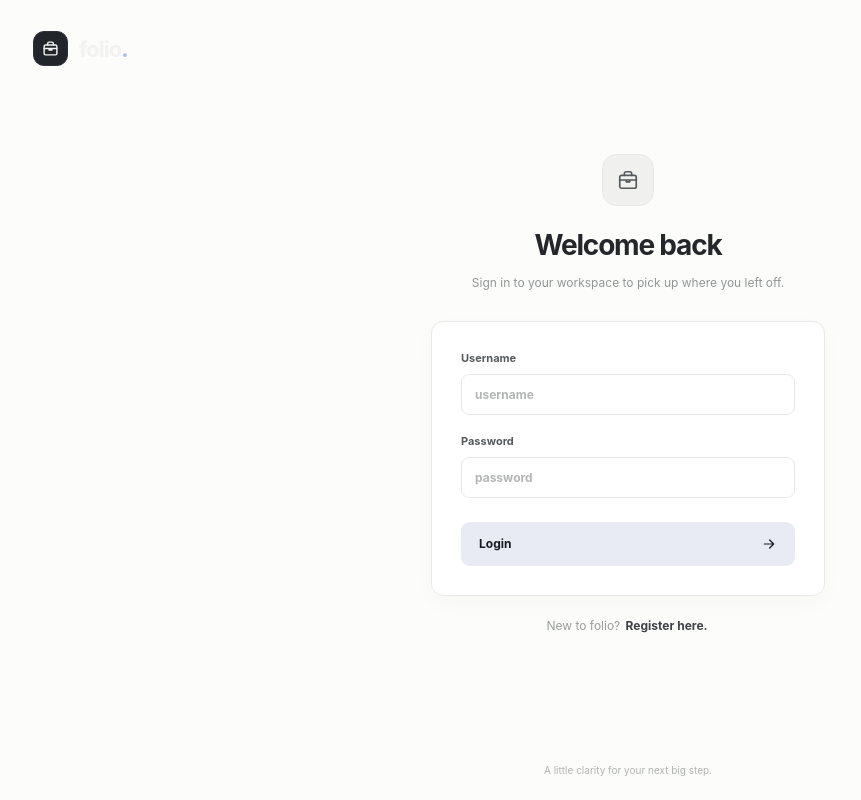
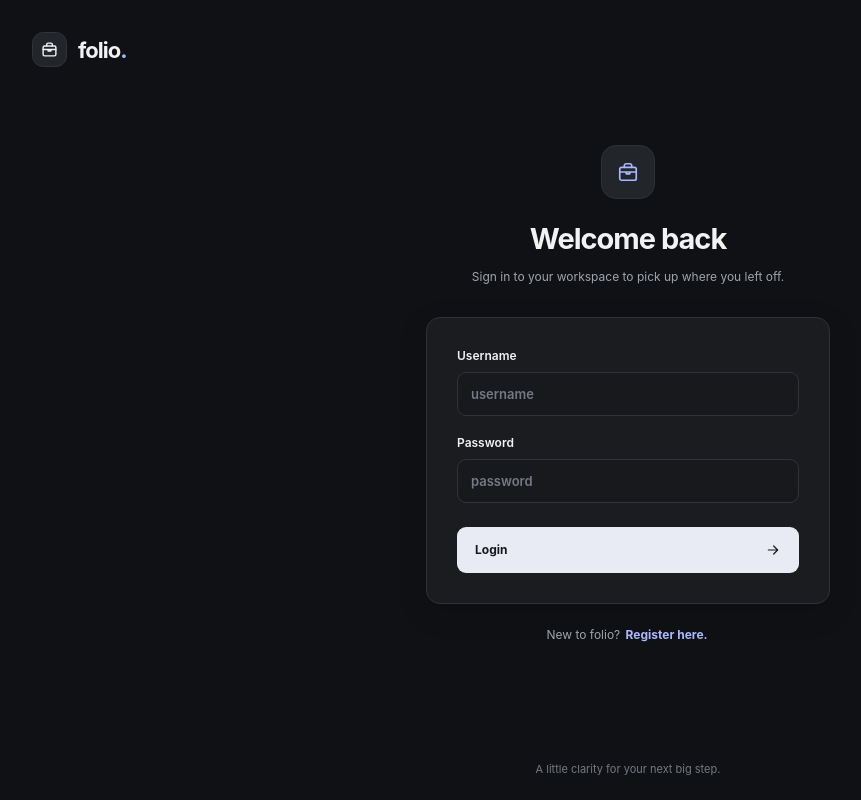
Before and after one commit to Christianvdev/JobTracker, a React app in the folder frontend/: page / in a window 1280 px wide. Shown: the whole page, without its empty margins (12-873 px from the left). Built offline with nearby package versions, Linux system fonts and the light colour scheme; the HTML template or start-up script is replaced by a standard one.

Commit message:
style: rewrite Login.css for simple dark mode and readable CSS

```diff
--- a/frontend/src/styles/Login.css
+++ b/frontend/src/styles/Login.css
@@ -1,22 +1,156 @@
-.auth-layout { min-height: 100vh; display: flex; flex-direction: column; background: #fcfcfb; }
-.auth-header { padding: 31px 45px; }
-.auth-center { width: 100%; max-width: 430px; margin: auto; padding: 20px 18px 70px; }
-.auth-intro { text-align: center; margin-bottom: 28px; }
-.auth-icon { width: 52px; height: 52px; margin: 0 auto 22px; background: #f0f0ee; border: 1px solid #e9e9e6; color: #55595b; border-radius: 14px; display: grid; place-items: center; }
-.auth-intro h1 { color: #24262a; font-size: 28px; font-weight: 750; letter-spacing: -1.2px; margin-bottom: 11px; }
-.auth-intro p { color: #929597; font-size: 12px; line-height: 1.65; }
-.auth-card { border: 1px solid #e9e9e7; background: white; padding: 29px; border-radius: 12px; box-shadow: 0 8px 25px rgba(20,20,20,.025); }
-.auth-field { display: flex; flex-direction: column; gap: 9px; color: #56595b; font-size: 11px; font-weight: 650; margin-bottom: 19px; }
-.auth-field input { width: 100%; border: 1px solid #e5e6e5; border-radius: 8px; padding: 12px 13px; color: #2e3032; font-size: 12px; outline: none; background: #fff; }
-.auth-field input:focus { border-color: #8c9195; }
-.auth-field input::placeholder { color: #b4b5b5; }
-.auth-submit { width: 100%; margin-top: 5px; padding: 13px 17px; justify-content: space-between; }
-.auth-switch { text-align: center; color: #9a9c9d; font-size: 12px; margin-top: 22px; }
-.auth-switch button { background: none; border: 0; padding: 0 2px; font-size: 12px; font-weight: 700; color: #3f4245; }
-.auth-switch button:hover { text-decoration: underline; }
-.auth-footer { text-align: center; padding: 24px; color: #b1b3b3; font-size: 10px; }
-.success-card { text-align: center; }
-.success-card h2 { font-size: 18px; margin-bottom: 9px; }
-.success-card p { color: #9b9d9e; font-size: 12px; margin-bottom: 24px; }
-.success-icon { display: grid; place-items: center; background: #edf6ef; color: #6c9e78; width: 44px; height: 44px; border-radius: 50%; margin: 0 auto 18px; }
-@media(max-width: 700px) { .auth-header { padding: 24px; } .auth-center { padding-bottom: 40px; } }
+/* Login and registration share these styles. */
+.auth-layout {
+  display: flex;
+  flex-direction: column;
+  min-height: 100vh;
+  background: var(--page);
+}
+
+.auth-header {
+  padding: 32px 44px;
+}
+
+.auth-center {
+  width: 100%;
+  max-width: 440px;
+  margin: auto;
+  padding: 20px 18px 70px;
+}
+
+.auth-intro {
+  margin-bottom: 29px;
+  text-align: center;
+}
+
+.auth-icon {
+  display: grid;
+  place-items: center;
+  width: 54px;
+  height: 54px;
+  margin: 0 auto 22px;
+  border: 1px solid var(--border);
+  border-radius: 15px;
+  background: var(--surface-hover);
+  color: var(--accent);
+}
+
+.auth-intro h1 {
+  margin-bottom: 11px;
+  color: var(--text);
+  font-size: 29px;
+  font-weight: 700;
+  letter-spacing: -1px;
+}
+
+.auth-intro p {
+  color: var(--text-muted);
+  font-size: 12px;
+  line-height: 1.7;
+}
+
+.auth-card {
+  padding: 30px;
+  border: 1px solid var(--border);
+  border-radius: 14px;
+  background: var(--surface);
+  box-shadow: var(--shadow);
+}
+
+.auth-field {
+  display: flex;
+  flex-direction: column;
+  gap: 9px;
+  margin-bottom: 19px;
+  color: var(--text);
+  font-size: 12px;
+  font-weight: 600;
+}
+
+.auth-field input {
+  width: 100%;
+  padding: 13px;
+  border: 1px solid var(--border);
+  border-radius: 9px;
+  outline: none;
+  background: var(--input);
+  color: var(--text);
+  font-size: 13px;
+}
+
+.auth-field input:focus {
+  border-color: var(--accent);
+}
+
+.auth-field input::placeholder {
+  color: var(--text-faint);
+}
+
+.auth-submit {
+  justify-content: space-between;
+  width: 100%;
+  margin-top: 5px;
+  padding: 14px 17px;
+}
+
+.auth-switch {
+  margin-top: 23px;
+  color: var(--text-muted);
+  font-size: 12px;
+  text-align: center;
+}
+
+.auth-switch button {
+  padding: 0 2px;
+  border: 0;
+  background: transparent;
+  color: var(--accent);
+  font-size: 12px;
+  font-weight: 650;
+}
+
+.auth-switch button:hover {
+  text-decoration: underline;
+}
+
+.auth-footer {
+  padding: 24px;
+  color: var(--text-faint);
+  font-size: 11px;
+  text-align: center;
+}
+
+.success-card {
+  text-align: center;
+}
+
+.success-card h2 {
+  margin-bottom: 9px;
+  font-size: 18px;
+}
+
+.success-card p {
+  margin-bottom: 24px;
+  color: var(--text-muted);
+  font-size: 12px;
+}
+
+.success-icon {
+  display: grid;
+  place-items: center;
+  width: 44px;
+  height: 44px;
+  margin: 0 auto 18px;
+  border-radius: 50%;
+  background: #24392f;
+  color: #9de0b7;
+}
+
+:root[data-theme="light"] .success-icon {
+  background: #e7f5ec;
+  color: #34784b;
+}
+
+@media (max-width: 700px) {
+  .auth-header { padding: 24px; }
+  .auth-center { padding-bottom: 40px; }
+}
```
